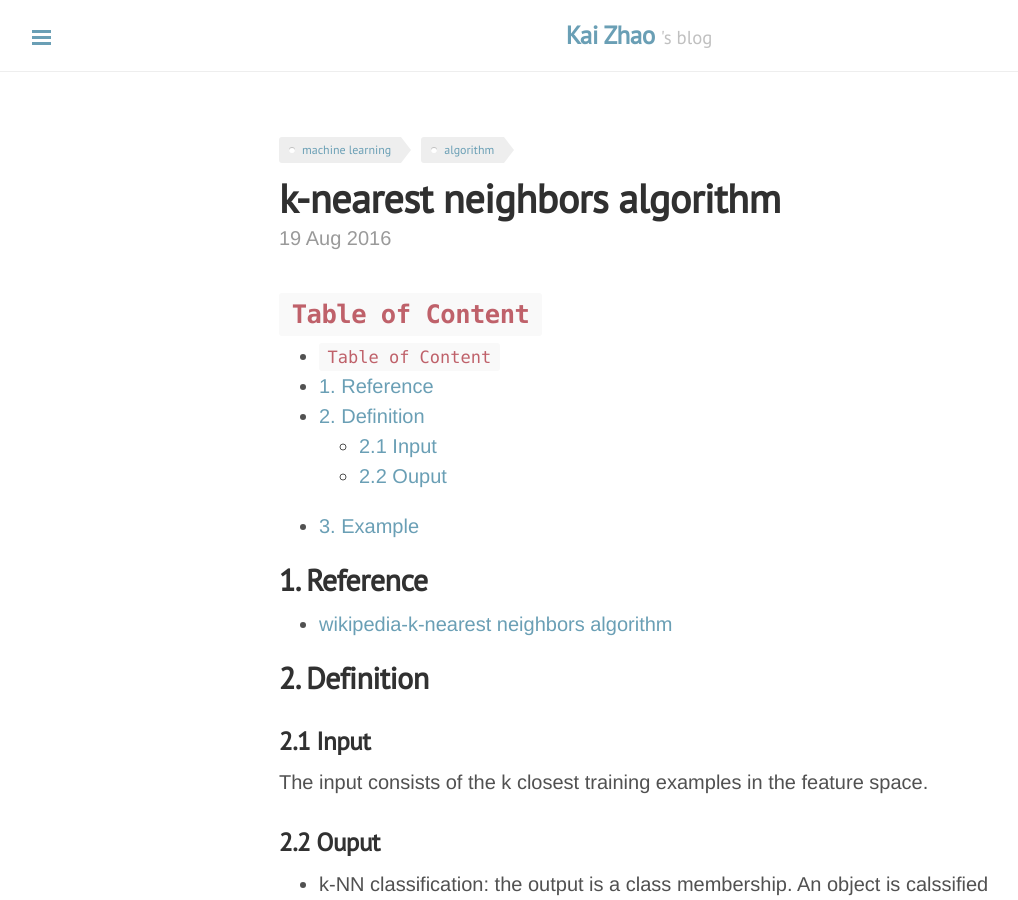
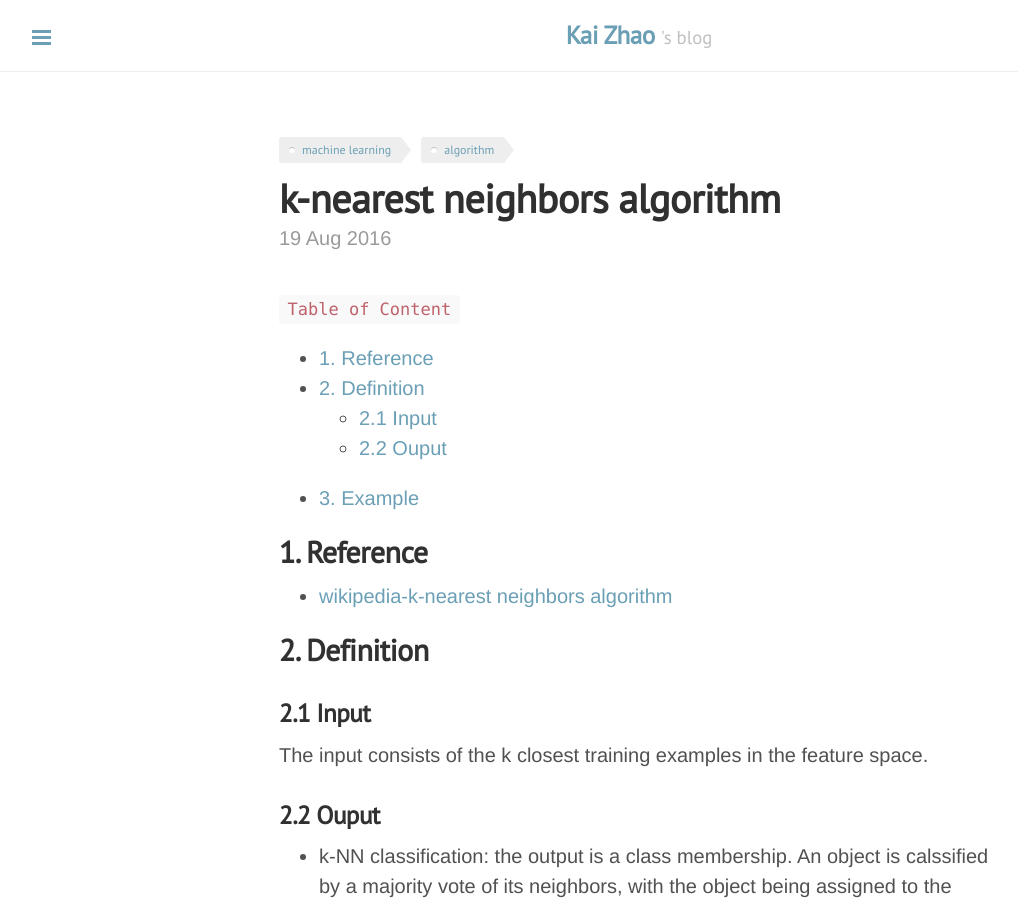
Before and after one commit to loverszhaokai/loverszhaokai.github.io, a Jekyll site: the page built from _posts/2016-08-19-k-nearest-neighbours-algorithm.md, in a window 1280 px wide and 900 px high. Shown: the whole window, without its empty margins (1-1019 px from the left). Built offline with Jekyll 4.4.1, drawn with Linux system fonts in a browser that asks for light colours; nearby versions of some CDN libraries; comment, search, counter and statistics services are not loaded.

Commit message:
update post

```diff
--- a/_posts/2016-08-19-k-nearest-neighbours-algorithm.md
+++ b/_posts/2016-08-19-k-nearest-neighbours-algorithm.md
@@ -10,7 +10,7 @@ analytics: true
 
 <span/>
 
-## `Table of Content`
+`Table of Content`
 
   * TOC
   {:toc}
```
